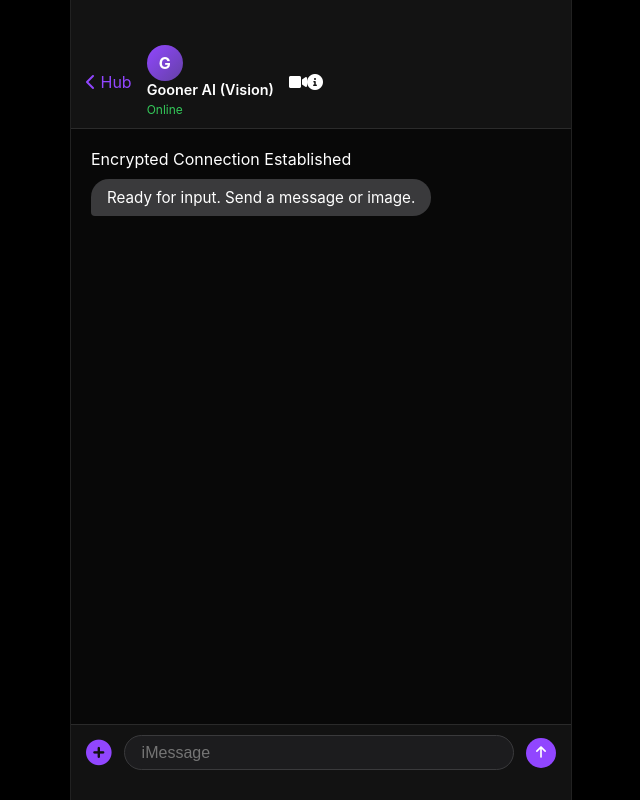
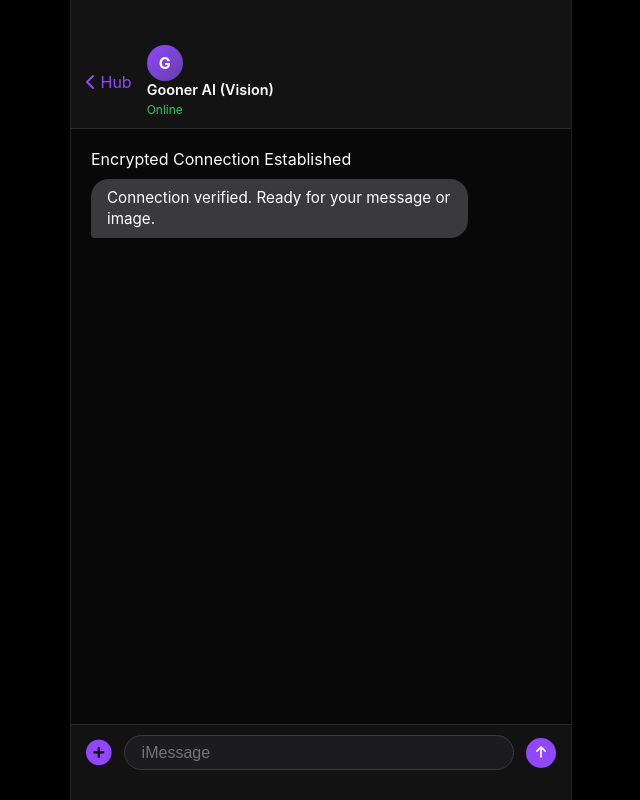
Before and after one commit to Benjamin-Sharpe/Maggie-sWorld2.0, a plain HTML site: page chat.html in a window 1280 px wide. Shown: the whole page, without its empty margins (319-959 px from the left). Drawn offline with Linux system fonts and the light colour scheme.

Commit message:
Update chat.html

```diff
--- a/chat.html
+++ b/chat.html
@@ -11,7 +11,9 @@
     <div class="main-bg-layer"></div>
     <div class="iphone-wrapper">
         <header class="chat-header">
-            <a href="index.html" class="back-btn"><i class="fas fa-chevron-left"></i> <span>Hub</span></a>
+            <a href="index.html" class="back-btn">
+                <i class="fas fa-chevron-left"></i> <span>Hub</span>
+            </a>
             <div class="contact-info">
                 <div class="avatar">G</div>
                 <div class="status-text">
@@ -19,12 +21,13 @@
                     <span class="status online">Online</span>
                 </div>
             </div>
-            <div class="header-icons"><i class="fas fa-video"></i><i class="fas fa-info-circle"></i></div>
         </header>
 
         <main id="chat-thread" class="chat-thread">
             <div class="timestamp">Encrypted Connection Established</div>
-            <div class="message incoming"><div class="bubble">Ready for input. Send a message or image.</div></div>
+            <div class="message incoming">
+                <div class="bubble">Connection verified. Ready for your message or image.</div>
+            </div>
         </main>
 
         <footer class="input-area">
@@ -42,7 +45,9 @@
                 <div class="text-input-wrapper">
                     <input type="text" id="msg-input" placeholder="iMessage" autocomplete="off">
                 </div>
-                <button id="send-trigger" class="send-btn"><i class="fas fa-arrow-up"></i></button>
+                <button id="send-trigger" class="send-btn">
+                    <i class="fas fa-arrow-up"></i>
+                </button>
             </div>
         </footer>
     </div>
```
